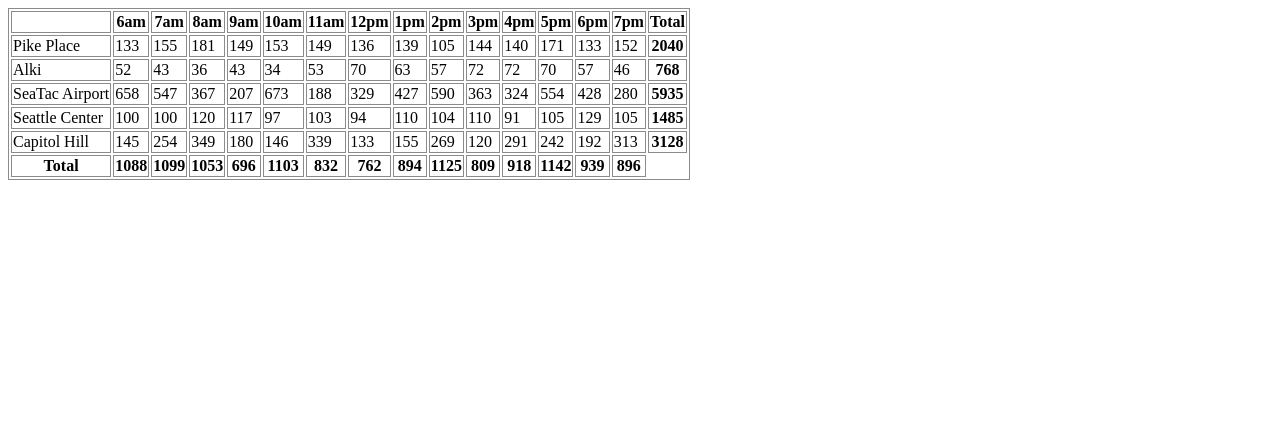
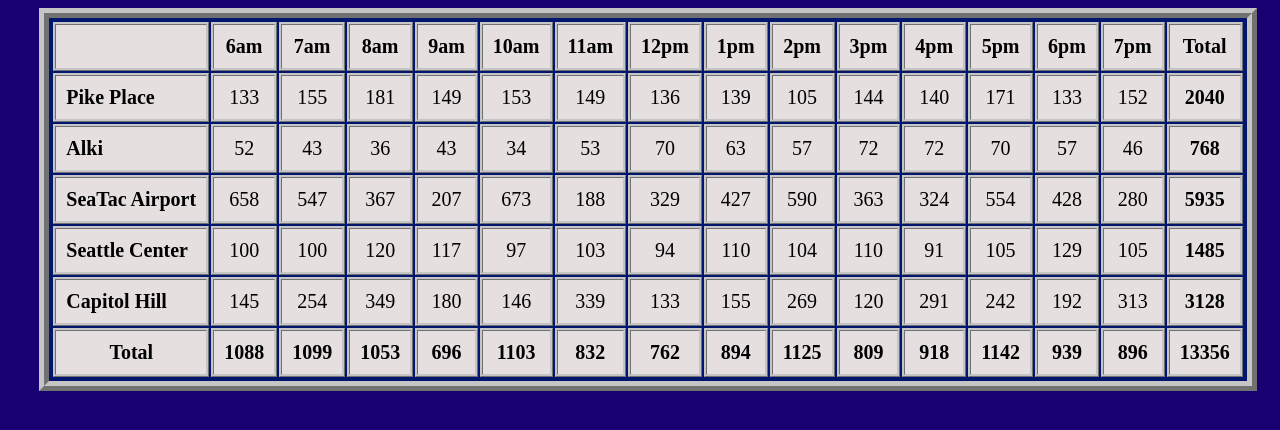
Before and after one commit to Yaspesberro/cookie-stand, a plain HTML site: page sales.html in a window 1280 px wide. Drawn offline with Linux system fonts and the light colour scheme.

Commit message:
Adding css to style table and adding total for each location/hours

```diff
--- a/app.js
+++ b/app.js
@@ -44,8 +44,10 @@ CookieStand.prototype.render = function() {
   this.generateCookies();
   var tdEl = document.createElement('td');
   var trEl = document.createElement('tr');
-  //Add store name before cookie numbers
+  //Add store name before adding hourly cookie sales
   tdEl.textContent = this.name;
+  tdEl.style.textAlign = 'left';
+  tdEl.style.fontWeight = 'bold';
   trEl.appendChild(tdEl);
 
   for(var i = 0; i < hours.length; i++) {
@@ -85,6 +87,8 @@ function makeStoreRows() {
 }
 
 function makeTotalRow() {
+  var totalCookiesRequired = 0;
+
   var trEl = document.createElement('tr');
   var thEl = document.createElement('th');
   thEl.textContent = 'Total';
@@ -95,11 +99,17 @@ function makeTotalRow() {
     for(var j = 0; j < stores.length; j++) {
       tempTotal += stores[j].cookiesByHour[i];
     }
-
     thEl = document.createElement('th');
     thEl.textContent = tempTotal;
     trEl.appendChild(thEl);
+
+    //Adds all cookies sold for each store/hour totalCookiesRequired
+    totalCookiesRequired += tempTotal;
   }
+  thEl = document.createElement('th');
+  thEl.textContent = totalCookiesRequired;
+  trEl.appendChild(thEl);
+
   storeTable.appendChild(trEl);
 }
 new CookieStand('Pike Place', '1st and Pike', 0, 100, 2);
--- a/css/main.css
+++ b/css/main.css
@@ -1,3 +1,20 @@
-table, th, td {
-  border: 1px rgb(139, 139, 139) ridge;
+html, body {
+  width: 100%;
+  background-color: rgb(25, 0, 114);
 }
+
+th, td {
+  border: 3px rgb(197, 197, 197) ridge;
+  background-color: rgb(230, 223, 223);
+  padding: 10px;
+  font-size: 20px;
+  text-align: center;
+}
+
+table {
+  margin: 0 auto;
+  border: 10px rgb(197, 197, 197) ridge;
+  padding: 2px;
+  background-color: #02166e;
+
+}
```
